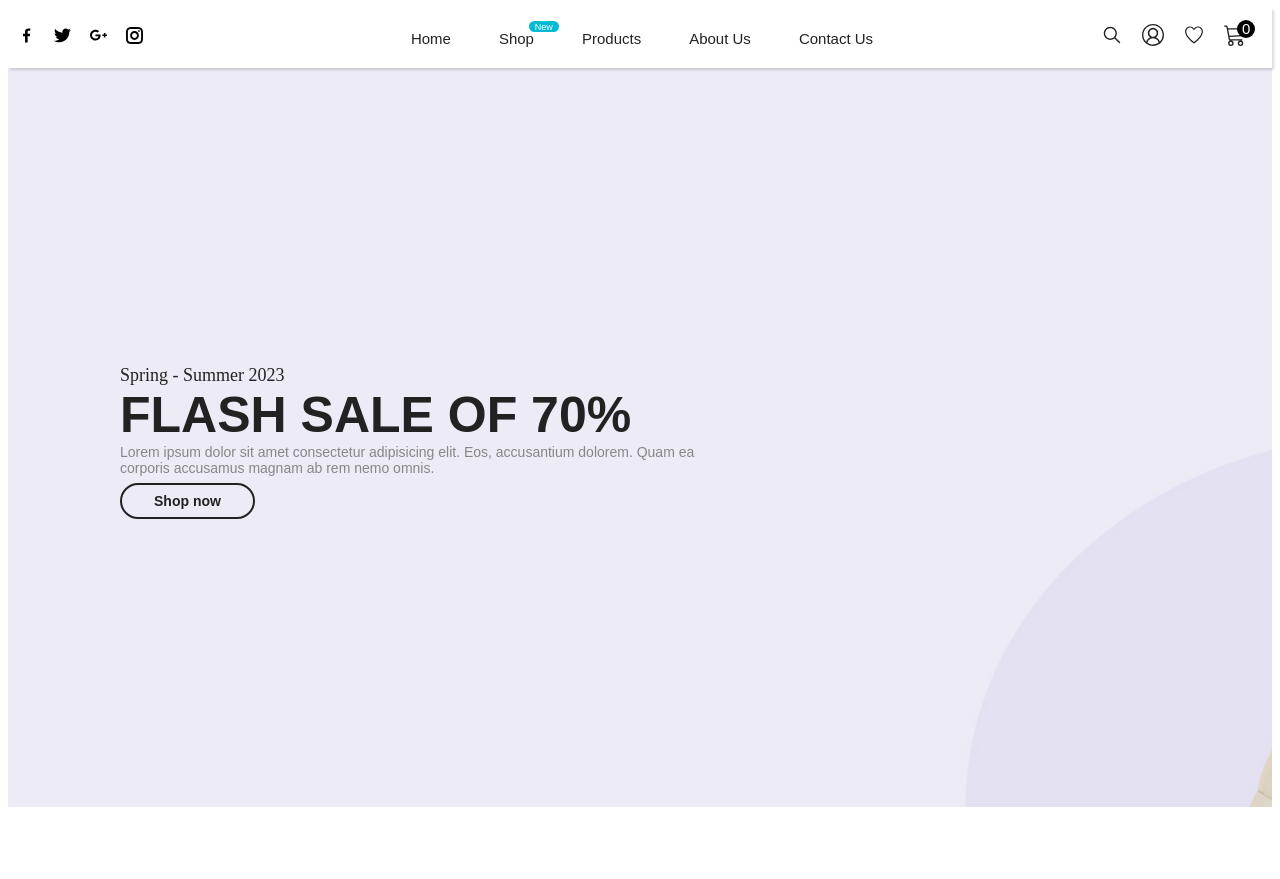
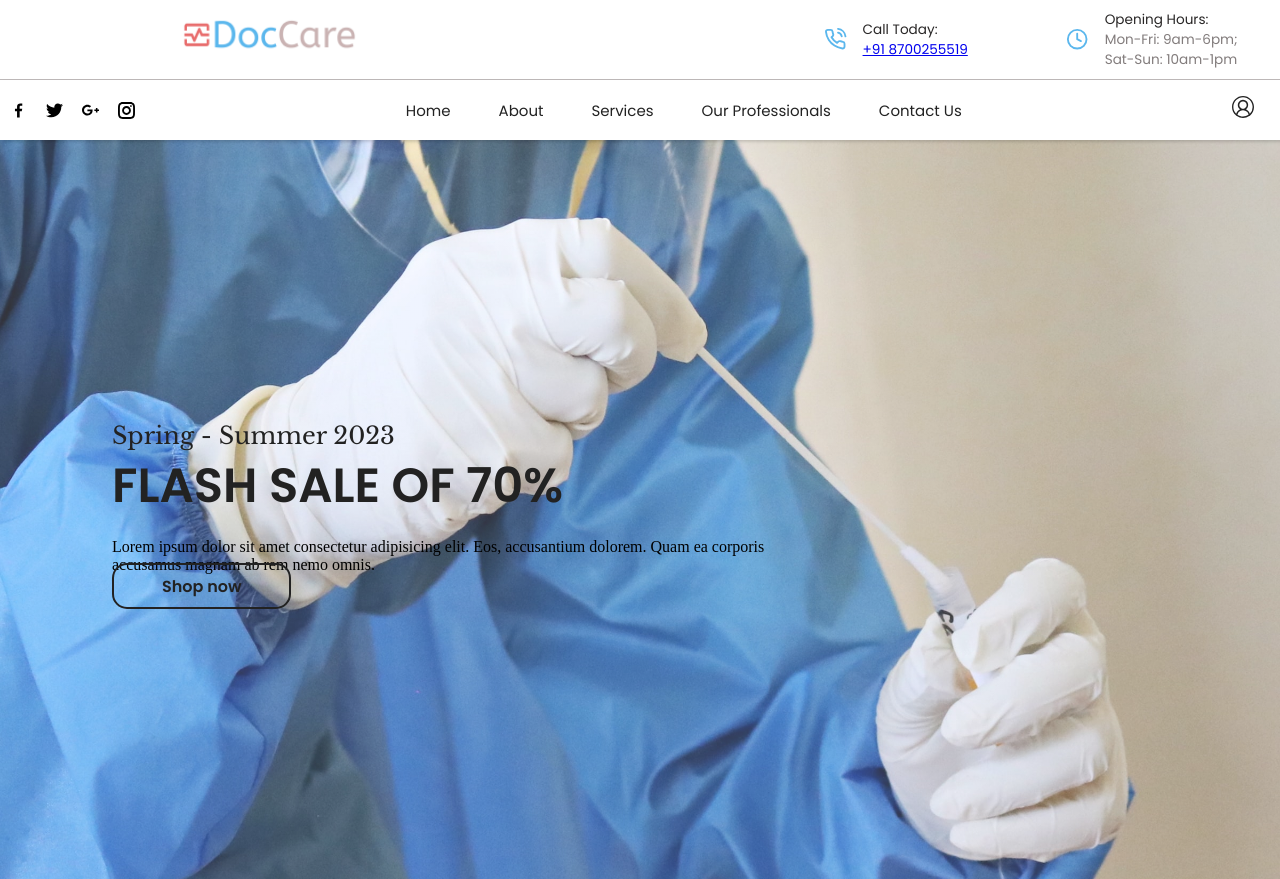
Before and after one commit to Utpalk904/hacknitr, a React (Create React App) app: page / in a window 1280 px wide. Before the commit the page ends 815 px from the top, so only its background shows below. Built offline with nearby package versions, Linux system fonts and the light colour scheme.

Commit message:
homepage

```diff
--- a/src/App.css
+++ b/src/App.css
@@ -0,0 +1,20 @@
+@import url('https://fonts.googleapis.com/css2?family=Libre+Baskerville&display=swap');
+
+@import url('https://fonts.googleapis.com/css2?family=Poppins:wght@400;600&display=swap');
+
+html {
+    font-size: 16px;
+  }
+
+  * {
+    margin: 0;
+    padding: 0;
+    box-sizing: border-box;
+  }
+
+  body {
+    -webkit-font-smoothing: antialiased;
+    -moz-osx-font-smoothing: grayscale;
+    /* font-family: 'Libre Baskerville', serif; */
+    /* font-family: 'Poppins', sans-serif; */
+  }
--- a/src/Components/Achieved.js
+++ b/src/Components/Achieved.js
@@ -1,6 +1,7 @@
 import { useState } from "react";
-import styles from "./Delivered.module.css"
-import {FaBriefcaseMedical, FaPills, FaHospital, FaUserNurse} from "react-icons/fa"
+import styles from "../Css/Achieved.css";
+// import styles from "../Css/Delivered.module.css";
+import {FaBriefcaseMedical, FaPills, FaHospital, FaUserNurse} from "react-icons/fa";
 
 function Achieved() {
     const [patientsServed, setPatientsServed] = useState('+3000')
--- a/src/Components/Hero.js
+++ b/src/Components/Hero.js
@@ -1,6 +1,6 @@
 import React, { useEffect, useState } from "react";
-import styles from "./Hero.module.css"
-import {FaAngleLeft, FaAngleRight, FaCircle} from "react-icons/fa"
+import styles from "../Css/Hero.module.css";
+import {FaAngleLeft, FaAngleRight, FaCircle} from "react-icons/fa";
 
 function Hero() {
 const images = ['doctor1.jpg','doctor2.jpg','doctor3.jpg','doctor4.jpg','doctor5.jpg','doctor6.jpg']
--- a/src/Components/Navbar.js
+++ b/src/Components/Navbar.js
@@ -2,6 +2,7 @@ import React, { useState } from 'react';
 import { Link } from 'react-router-dom';
 
 import '../Css/Navbar.css';
+import Logo from '../Assets/logo.png';
 
 import { GrFacebookOption } from "react-icons/gr";
 import { GrTwitter } from "react-icons/gr";
@@ -10,8 +11,9 @@ import { GrInstagram } from "react-icons/gr";
 
 import { BiMenuAltLeft } from 'react-icons/bi';
 
+
 import { IoIosSearch } from 'react-icons/io';
-import { IoIosHeartEmpty } from 'react-icons/io';
+import { FiPhoneCall } from 'react-icons/fi';
 import { IoHeartOutline } from 'react-icons/io5';
 
 import { VscAccount } from 'react-icons/vsc';
@@ -21,7 +23,7 @@ import { CgClose } from 'react-icons/cg';
 
 import { IoHomeOutline } from 'react-icons/io5';
 
-import { IoSettingsOutline } from 'react-icons/io5';
+import { FiClock } from 'react-icons/fi';
 
 const Navbar = () => {
 
@@ -29,77 +31,76 @@ const Navbar = () => {
 
     return (
         <header>
+            <div className="topbar">
+                <div className="topbar-logo">
+                        <img src={Logo} alt="topbar-logo" />
+                </div>
+                <div className="topbar-right">
+                    <div className="call">
+                        <span className="call-icon"><FiPhoneCall/></span>
+                        <span className="number">
+                            <div className="num-line1">Call Today:</div>
+                            <div className="num-line2"><a href='tel:+918700255519'>+91 8700255519</a></div>
+                        </span>
+                    </div>
+                    <div className="open-timing">
+                        <span className="time-icon"><FiClock/></span>
+                        <span className="timing">
+                            <div className="time-line1">Opening Hours:</div>
+                            <div className="time-line2">Mon-Fri: 9am-6pm;<br/>Sat-Sun: 10am-1pm</div>
+                        </span>
+                    </div>
+                </div>
+            </div>
             <nav>
                 <div className="nav-left">
                     <div className="menu-icon" onClick={() => { setMobileMenu('mobile-menu') }}>
                         <BiMenuAltLeft />
                     </div>
                     <div className="social-icons">
-                        <span className="facebook"><GrFacebookOption /></span>
-                        <span className="twitter"><GrTwitter /></span>
-                        <span className="google"><GrGooglePlus /></span>
-                        <span className="instagram"><GrInstagram /></span>
+                        <span className="facebook social"><GrFacebookOption /></span>
+                        <span className="twitter social"><GrTwitter /></span>
+                        <span className="google social"><GrGooglePlus /></span>
+                        <span className="instagram social"><GrInstagram /></span>
                     </div>
                 </div>
                 <div className="nav-middle">
                     <div className="nav-links">
                         <ul>
                             <li><Link to='/'>Home</Link></li>
-                            <li className='shop'>
-                                <Link to='/products'>Shop</Link>
-                                <span className='shop-new'>New</span>
-                            </li>
-                            <li><Link to='/products'>Products</Link></li>
-                            <li><Link to='/about'>About Us</Link></li>
+                            <li><Link to='/about'>About</Link></li>
+                            <li><Link to='/products'>Services</Link></li>
+                            <li><Link to='/about'>Our Professionals</Link></li>
                             <li><Link to='/contact-us'>Contact Us</Link></li>
                         </ul>
                     </div>
                     <div className="nav-logo">
-                        <img src="https://claue2.arrowtheme.com/media/logo/stores/10/logo_claue_1.png" alt="nav-logo" />
+                        <img src={Logo} alt="nav-logo" />
                     </div>
                 </div>
                 <div className="nav-right">
-                    <span className="search"><Link><IoIosSearch /></Link></span>
                     <span className="account"><Link to='/login'><VscAccount /></Link></span>
-                    <span className="wishlist"><Link to='/wishlist'><IoIosHeartEmpty /></Link></span>
-                    <span className="cart">
-                        <Link to='/cart'><BsCart3 /></Link>
-                        <span className="total-item">0</span>
-                    </span>
                 </div>
             </nav >
             <div className={mobileMenu}>
                 <div className="close-icon" onClick={() => { setMobileMenu('mobile-menu-close') }}><CgClose /></div>
                 <div className="column-menu">
                     <div className="mobile-logo">
-                        <img src="https://claue2.arrowtheme.com/media/logo/stores/10/logo_claue_1.png" alt="nav-logo" />
+                        <img src={Logo} alt="nav-logo" />
                     </div>
                     <div className="mobile-menu-links">
                         <ul>
                             <li onClick={() => { setMobileMenu('mobile-menu-close') }}><Link to='/'>Home</Link></li>
-                            <li className='shop' onClick={() => { setMobileMenu('mobile-menu-close') }}>
-                                <Link to='/products'>Shop</Link>
-                                <span className='shop-new-mobile'>New</span>
-                            </li>
-                            <li onClick={() => { setMobileMenu('mobile-menu-close') }}><Link to='/products'>Products</Link></li>
-                            <li onClick={() => { setMobileMenu('mobile-menu-close') }}><Link to='/about'>About Us</Link></li>
-                            <li onClick={() => { setMobileMenu('mobile-menu-close') }}><Link to='/contact-us'>Contact Us</Link></li>
+                            <li onClick={() => { setMobileMenu('mobile-menu-close') }}><Link to='/products'>About</Link></li>
+                            <li onClick={() => { setMobileMenu('mobile-menu-close') }}><Link to='/products'>Services</Link></li>
+                            <li onClick={() => { setMobileMenu('mobile-menu-close') }}><Link to='/about'>Our Professionals</Link></li>
+                            <li onClick={() => { setMobileMenu('mobile-menu-close') }}><Link to='/contact-us'>Contact</Link></li>
                             <li onClick={() => { setMobileMenu('mobile-menu-close') }}><Link to='/login'>Login</Link></li>
                             <li onClick={() => { setMobileMenu('mobile-menu-close') }}><Link to='/register'>Register</Link></li>
                         </ul>
                     </div>
                 </div>
             </div>
-            <div className="bottom-bar">
-                <span className="bottom-icon account"><Link to='/login' className='bottom-bar-icon'><VscAccount /></Link></span>
-                <span className="bottom-icon wishlist"><Link to='/wishlist' className='bottom-bar-icon'><IoHeartOutline /></Link></span>
-                <span className="bottom-icon home"><Link to='/' className='bottom-bar-icon'><IoHomeOutline /></Link></span>
-                <span className="bottom-icon cart">
-                    <Link to='/cart' className='bottom-bar-icon'><BsCart3 /></Link>
-                    <span className="total-item-mobile">0</span>
-                </span>
-                <span className="bottom-icon setting" onClick={() => { setMobileMenu('mobile-menu') }}><IoSettingsOutline /></span>
-            </div>
         </header >
     );
 }
--- a/src/Css/Home.css
+++ b/src/Css/Home.css
@@ -1,13 +1,13 @@
 .home-frame {
     width: 100%;
     height: calc(100vh - 61px);
-    background: url(../Assets/Slider_1.jpg) no-repeat;
+    background: linear-gradient(to right, rgb(255,255,255,.2), rgb(255,255,255,.2)) ,url(../Assets/Slider_1.jpg) no-repeat;
     background-size: cover;
 }
 
 .home-frame-content {
     height: 100%;
-    width: 48%;
+    width: 60%;
     display: flex;
     flex-direction: column;
     justify-content: center;
@@ -16,21 +16,15 @@
 
 .home-frame .line1 {
     font-family: 'Libre Baskerville', serif;
-    font-size: 1.125rem;
+    font-size: 1.5rem;
     color: #222;
 }
 
 .home-frame .line2 {
     font-family: 'Poppins', sans-serif;
-    font-size: 3.125rem;
+    font-size: 3rem;
     color: #222;
     font-weight: bold;
-}
-
-.home-frame .line3 {
-    font-family: 'Poppins', sans-serif;
-    font-size: .875rem;
-    color: #878787;
     margin-bottom: 1rem;
 }
 
@@ -39,11 +33,13 @@
     font-size: .875rem;
     text-decoration: none;
     color: #222;
+    background-color: transparent;
     border: 2px solid #222;
-    border-radius: 20px;
-    padding: .5rem 2rem;
+    border-radius: 15px;
+    padding: .6rem 3rem;
     font-weight: 600;
     transition: all .15s;
+    font-size: 1rem;
 }
 
 .shop-now:hover {
@@ -54,9 +50,6 @@
 }
 
 @media screen and (max-width:1350px) {
-    /* .home-frame {
-        background: url(../assets/Slider_1Copy2.jpg) no-repeat;
-    } */
 
     .home-frame-content {
         padding-left: 7rem;
@@ -64,19 +57,10 @@
 }
 
 @media screen and (max-width:1250px) {
-    /* .home-frame {
-        background: url(../assets/Slider_1Copy3.jpg) no-repeat;
-    } */
 
     .home-frame-content {
         width: 55%;
     }
-}
-
-@media screen and (max-width:1175px) {
-    /* .home-frame {
-        background: url(../assets/Slider_1Copy4.jpg) no-repeat;
-    } */
 }
 
 @media screen and (max-width:1130px) {
@@ -84,9 +68,6 @@
         padding-left: 4rem;
     }
 
-    /* .home-frame {
-        background: url(../assets/Slider_1Copy5.jpg) no-repeat;
-    } */
 }
 
 @media screen and (max-width:1045px) {
@@ -95,26 +76,10 @@
         width: 60%;
     }
 
-    /* .home-frame {
-        background: url(../assets/Slider_1Copy5.jpg) no-repeat;
-    } */
 }
 
-@media screen and (max-width:990px) {
-    /* .home-frame {
-        background: url(../assets/Slider_1Copy6.jpg) no-repeat;
-    } */
-}
+@media screen and (max-width:910px) {
 
-                        /* ******************************CHANGE FROM HERE******************************** */
-
-@media screen and (max-width:910px) {
-    /* .home-frame {
-        background: url(../assets/Slider_1Copy7.jpg) no-repeat;
-        background: linear-gradient(to right, rgb(255,255,255,.2), rgb(255,255,255,.2)) ,url(../assets/img7.jpg) no-repeat;
-
-        background-size: cover;
-    } */
     .home-frame-content {
         width: 100%;
     }
@@ -128,53 +93,6 @@
     }
 }
 
-/* @media screen and (max-width:855px) {
-    .home-frame-content {
-        width: 60%;
-        margin-left: 2rem;
-    }
-
-    .home-frame {
-        background: url(../assets/Slider_1Copy8.jpg) no-repeat;
-    }
-} */
-/*
-@media screen and (max-width:784px) {
-    .home-frame-content {
-        width: 70%;
-    }
-
-    .home-frame {
-        background: url(../assets/Slider_1Copy9.jpg) no-repeat;
-    }
-} */
-
-@media screen and (max-width:750px) {
-    /* .home-frame {
-        background: linear-gradient(to right, rgb(255,255,255,.2), rgb(255,255,255,.2)) ,url(../assets/img8.jpg) no-repeat;        background-size: cover;
-    } */
-}
-
-/* @media screen and (max-width:688px) {
-    .home-frame-content {
-        width: 75%;
-    }
-
-    .home-frame {
-        background: url(../assets/Slider_1Copy10.jpg) no-repeat;
-    }
-} */
-
-/* @media screen and (max-width:628px) {
-    .home-frame-content {
-        width: 85%;
-    }
-
-    .home-frame {
-        background: url(../assets/Slider_1Copy11.jpg) no-repeat;
-    }
-} */
-
 @media screen and (max-width:556px) {
     .home-frame .line1 {
         font-size: 1rem;
@@ -185,10 +103,6 @@
         margin-bottom: .7rem;
     }
 
-    /* .home-frame {
-        background: linear-gradient(to right, rgb(255,255,255,.2), rgb(255,255,255,.2)) ,url(../assets/img9.jpg) no-repeat;
-        background-size: cover;
-    } */
 }
 
 @media screen and (max-width:476px) {
@@ -196,10 +110,6 @@
         padding-left: 1.5rem;
     }
 
-    /* .home-frame {
-        background: url(../assets/Slider_1Copy13.jpg) no-repeat;
-        background-size: cover;
-    } */
 }
 
 @media screen and (max-width:430px) {
--- a/src/Css/Navbar.css
+++ b/src/Css/Navbar.css
@@ -1,14 +1,61 @@
 header {
     width: 100%;
     position: relative;
+}
+
+.topbar {
+    display: flex;
+    justify-content: space-between;
+    align-items: center;
+    border-bottom: 1px solid rgb(189, 184, 184);
+    font-family: 'Poppins', sans-serif;
+    height: 80px;
+    font-size: .85rem;
+}
+
+.topbar-logo {
+    margin-left: 11rem;
+}
+
+.topbar img {
+    width: 190px;
+    height: auto;
+}
+
+.topbar-right {
+    width: 40%;
+    display: flex;
+    align-items: center;
+    height: 100%;
+}
+
+.topbar-right .call, .topbar-right .open-timing {
+    display: flex;
+    justify-content: center;
+    align-items: center;
+    width: 50%;
+}
+
+.call-icon, .time-icon {
+    height: 100%;
+    color: #5bb7ed;
+    font-size: 1.4rem;
+    display: flex;
+    margin-right: 1rem;
+}
+
+.num-line1, .time-line1 {
+    color: #282626;
+}
+
+.time-line2 {
+    color: #827c7c;
 }
 
 nav {
     width: 100%;
     height: 60px;
     background-color: white;
-    /* position: fixed;
-    top: 0; */
     display: flex;
     justify-content: space-between;
     align-items: center;
@@ -25,10 +72,16 @@ nav {
     cursor: pointer;
 }
 
+.social-icons {
+    display: flex;
+}
+
 .social-icons span {
     font-size: 17px;
     margin: 0 .6rem;
+    display: flex;
 }
+
 
 .facebook:hover {
     color: #3B5998;
@@ -51,12 +104,11 @@ nav {
     justify-content: center;
     align-items: center;
     cursor: pointer;
-    margin-left: 4rem;
 }
 
 .nav-logo img {
-    width: 96px;
-    height: 27px;
+    width: 150px;
+    height: auto;
 }
 
 .nav-links ul {
@@ -81,21 +133,6 @@ nav {
     text-decoration: underline;
 }
 
-.shop {
-    position: relative;
-}
-
-.shop-new {
-    position: absolute;
-    font-size: 9px;
-    border-radius: 10px;
-    background-color: #01bad4;
-    color: white;
-    padding: .02rem .38rem;
-    top: 16%;
-    right: -1%;
-}
-
 .nav-right {
     margin-right: 1rem;
 }
@@ -111,29 +148,6 @@ nav {
 
 .nav-right a:hover {
     color: #01bad4;
-}
-
-.cart {
-    position: relative;
-}
-
-.total-item {
-    font-size: 15px !important;
-    width: 18px;
-    height: 18px;
-    position: absolute;
-    background-color: black;
-    border-radius: 50%;
-    display: flex;
-    justify-content: center;
-    align-items: center;
-    color: white;
-    top: -26%;
-    right: -84%;
-}
-
-.total-item:hover {
-    color: white !important;
 }
 
 .mobile-menu {
@@ -185,15 +199,8 @@ nav {
     position: absolute;
     top: 10%;
     right: 10%;
-    /* transition: all .3s; */
     cursor: pointer;
 }
-
-/* .close-icon:hover {
-    transform: rotate(180deg);
-    transform-origin: center;
-    transition: all .3s;
-} */
 
 .column-menu {
     display: flex;
@@ -218,70 +225,13 @@ nav {
     text-align: center;
 }
 
-.shop-new-mobile {
-    position: absolute;
-    font-size: 10px;
-    border-radius: 10px;
-    background-color: #01bad4;
-    color: white;
-    padding: .02rem .38rem;
-    top: 21%;
-    right: 29%;
-}
-
-.bottom-bar {
-    position: fixed;
-    bottom: 0;
-    left: 0;
-    right: 0;
-    display: none;
-    align-items: center;
-    justify-content: stretch;
-    background-color: white;
-    box-shadow: 0px -1.95px 3px rgba(0, 0, 0, 0.15);
-    z-index: 2;
-}
-
-.bottom-bar a {
-    text-decoration: none;
-    color: black;
-}
-
-.bottom-bar .bottom-icon {
-    width: 20%;
-    font-size: 22px;
-    display: flex;
-    justify-content: center;
-    align-items: center;
-    padding: .7rem 1rem;
-}
-
-.bottom-bar-icon {
-    display: flex;
-}
-
-.setting {
-    cursor: pointer;
-}
-
-.total-item-mobile {
-    font-size: 15px !important;
-    width: 18px;
-    height: 18px;
-    position: absolute;
-    background-color: black;
-    border-radius: 50%;
-    display: flex;
-    justify-content: center;
-    align-items: center;
-    color: white;
-    top: 4%;
-    right: 36%;
-}
-
 @media screen and (max-width:1130px) {
     .nav-logo {
         display: flex;
+    }
+
+    .topbar {
+        display: none;
     }
 
     .nav-links {
@@ -297,32 +247,10 @@ nav {
     }
 
     .nav-right .account {
-        display: none;
-    }
-}
-
-@media screen and (max-width:750px) {
-    .nav-right .wishlist {
-        display: none;
+        font-size: 29px;
     }
 
-    .bottom-bar {
+    .nav-right .account a{
         display: flex;
     }
 }
-
-@media screen and (max-width:515px) {
-    .nav-logo {
-        margin-left: 2.5rem;
-    }
-
-    .total-item-mobile {
-        right: 30%;
-    }
-}
-
-@media screen and (max-width:430px) {
-    .total-item-mobile {
-        right: 25%;
-    }
-}
--- a/src/index.css
+++ /dev/null
@@ -1,8 +0,0 @@
-body {
-  margin: 0;
-  font-family: -apple-system, BlinkMacSystemFont, 'Segoe UI', 'Roboto', 'Oxygen',
-    'Ubuntu', 'Cantarell', 'Fira Sans', 'Droid Sans', 'Helvetica Neue',
-    sans-serif;
-  -webkit-font-smoothing: antialiased;
-  -moz-osx-font-smoothing: grayscale;
-}
```
Also changed, not shown: src/pages/Home.js (+21 -8 lines), src/Assets/Slider_1.jpg, src/Assets/logo.png (added), src/Css/Achieved.css (renamed from src/pages/Achieved.css), src/Css/Auth.css (renamed from src/Components/Auth.css), src/Css/Hero.module.css (renamed from src/Components/Hero.module.css), src/Css/Specials.module.css (renamed from src/Components/Specials.module.css).
